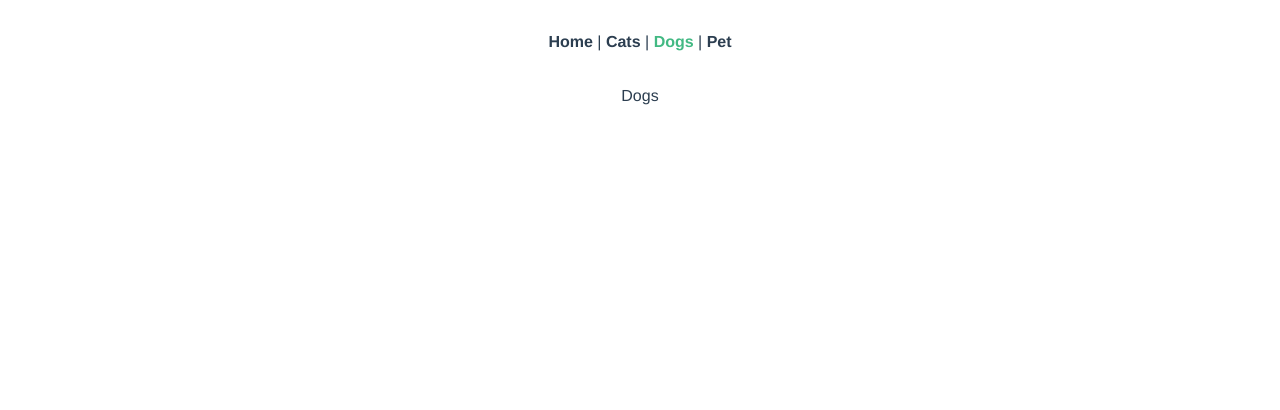
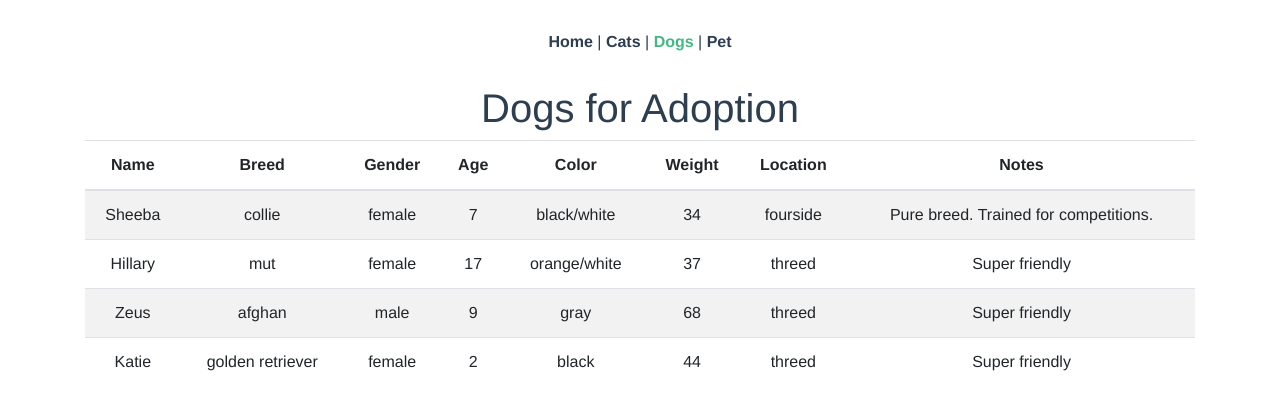
Before and after one commit to elkarouani/vue-router-demo-app, a Vue app: page /dogs in a window 1280 px wide. Shown: the top 410 px of the page. Built offline with nearby package versions, Linux system fonts and the light colour scheme.

Commit message:
Task: diplaying table with data on dogs view

```diff
--- a/src/App.vue
+++ b/src/App.vue
@@ -6,7 +6,9 @@
       <router-link to="/dogs">Dogs</router-link> |
       <router-link to="/pet">Pet</router-link>
     </div>
-    <router-view/>
+    <b-container>
+      <router-view/>
+    </b-container>
   </div>
 </template>
 
--- a/src/views/Cats.vue
+++ b/src/views/Cats.vue
@@ -1,5 +1,6 @@
 <template>
   <div>
+    <h1>Cats for Adoption</h1>
     <b-table striped hover :items="cats"></b-table>
   </div>
 </template>
--- a/src/views/Dogs.vue
+++ b/src/views/Dogs.vue
@@ -1,5 +1,14 @@
 <template>
-    <div>
-        Dogs
-    </div>
+  <div>
+    <h1>Dogs for Adoption</h1>
+    <b-table striped hover :items="dogs"></b-table>
+  </div>
 </template>
+<script>
+import dogs from '@/data/dogs'
+export default {
+  data () {
+    return {dogs}
+  }
+}
+</script>
```
